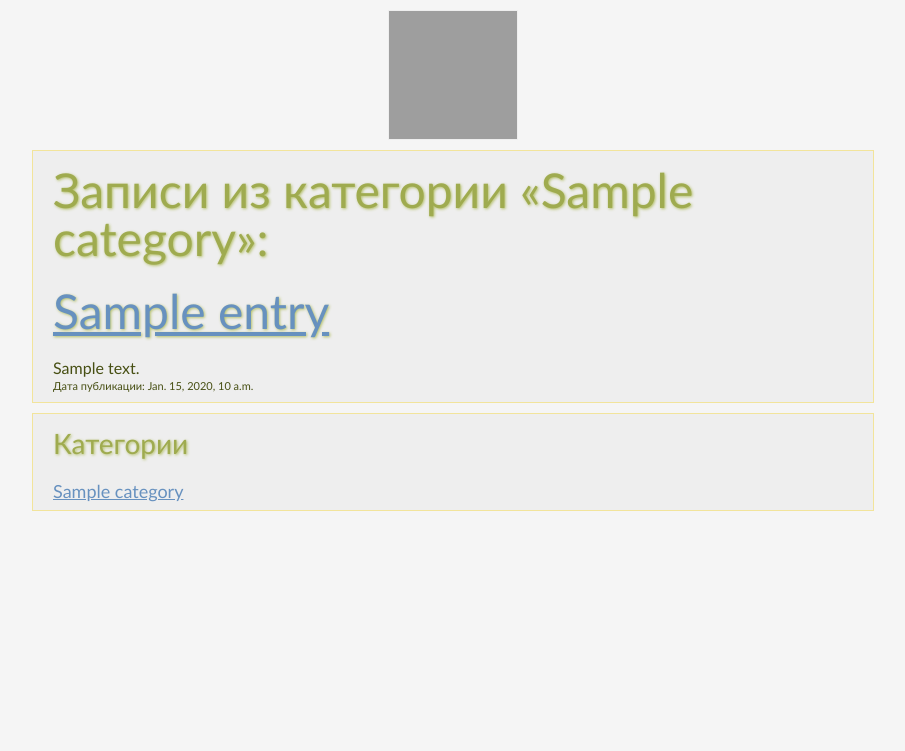
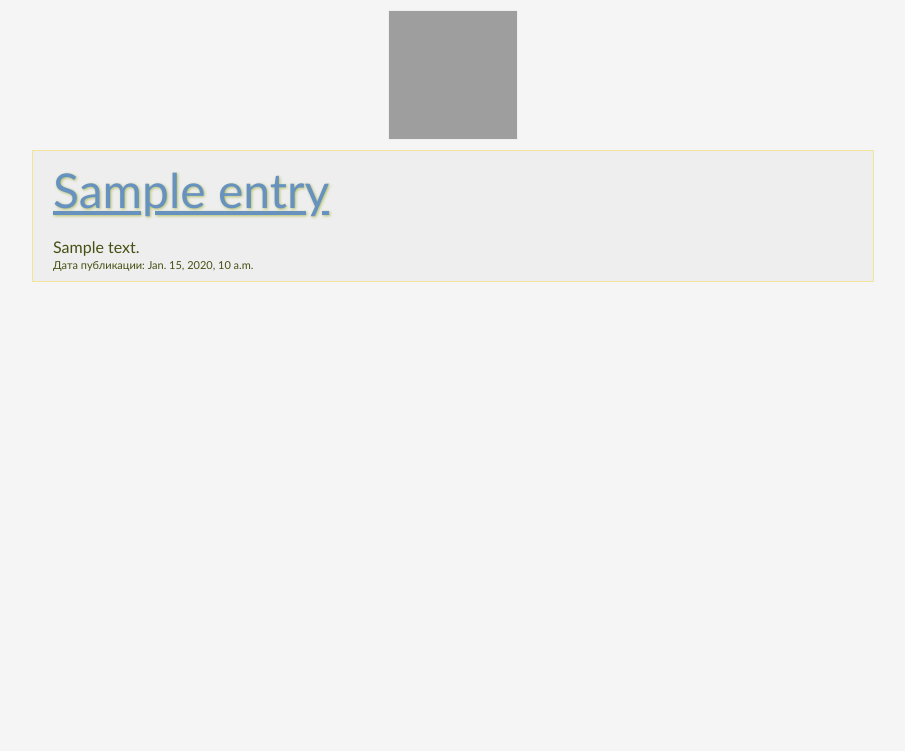
Before and after one commit to ademaro/teahouse, a Django app: template templates/index.html in a window 1280 px wide. Shown: the top 751 px of the page, without its empty margins (187-1092 px from the left). Run offline with Django 3.2, Linux system fonts and the light colour scheme; the template is opened without the code that fills it: most values are stand-ins (such as "Sample title", 1, 10 or a date in 2020); parts of the project's set-up code (start-up, migrations or seed data) failed here and were passed over; some libraries are stand-ins or nearby versions; grey boxes are pictures that could not be loaded.

Commit message:
Revert "category added"
This reverts commit 431bf74891518b8380b03479b2bcc701cfc22a10.

```diff
--- a/static/css/style.css
+++ b/static/css/style.css
@@ -44,7 +44,7 @@ ul li {list-style-type:square;}
 
 a:hover {text-decoration:none;}
 
-.entry, footer {width:800px;margin:10px auto;background:#eee;padding:10px 20px;display:block;border:1px solid #F2E49B;}
+.entry {width:800px;margin:10px auto;background:#eee;padding:10px 20px;display:block;border:1px solid #F2E49B;}
 .index .entry:hover {background:#f2edd3;}
 
 a#logo {
--- a/templates/base.html
+++ b/templates/base.html
@@ -12,14 +12,7 @@
 
 <a class="admin" href="/admin"/>Админка</a>
 
-<footer>
-<h3>Категории</h3>
-<nav>
-{% for category in categories %}
-<a href="/tags/{{ category.id }}/">{{ category }}</a>
-{% endfor %}
-</nav>
-</footer>
+
 
 
 
--- a/templates/index.html
+++ b/templates/index.html
@@ -10,17 +10,14 @@
 {% if entry_list %}
   {% for entry in entry_list %}
   <div class="entry">
-    {% if category %}<h2>Записи из категории &laquo;{{ category }}&raquo;:</h2>{% endif %}
     <h2><a href="/entry/{{ entry.id }}/">{{ entry.title }}</a></h2>
     {{ entry.text|markdown }}
     <br>
-    <small>Дата публикации: {{ entry.date_publication }}</small>
+    <small><!--Категория: {{ entry.category }}<br>-->Дата публикации: {{ entry.date_publication }}</small>
   </div>
   {% endfor %}
 {% else %}
-  <div class="entry">
-    <p>Записей{%if category %} из категории &laquo;{{ category }}&raquo;{% endif %} нету.</p>
-  </div>
+  <p>Пока нет постов.</p>
 {% endif %}
 {% endblock %}
 </div>
--- a/urls.py
+++ b/urls.py
@@ -1,5 +1,6 @@
 from django.conf.urls import patterns, include, url
 
+# Uncomment the next two lines to enable the admin:
 from django.contrib import admin
 from django.conf import settings
 admin.autodiscover()
@@ -10,9 +11,10 @@ urlpatterns = patterns('',
     # url(r'^_tea/', include('_tea.foo.urls')),
     url(r'^$', '_tea.blog.views.index'),
     url(r'^entry/(\d+)/$', '_tea.blog.views.entry'),
-    url(r'^tags/(\d+)/$', '_tea.blog.views.tags'),
+    # Uncomment the admin/doc line below to enable admin documentation:
+    # url(r'^admin/doc/', include('django.contrib.admindocs.urls')),
     url(r'^media/(?P<path>.*)$', 'django.views.static.serve', {'document_root': settings.MEDIA_ROOT}),
 
+    # Uncomment the next line to enable the admin:
     url(r'^admin/', include(admin.site.urls)),
-    url(r'^admin/doc/', include('django.contrib.admindocs.urls')),
 )
```
Also changed, not shown: blog/views.py (+4 -17 lines).
